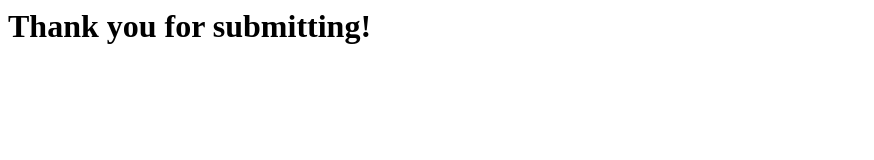
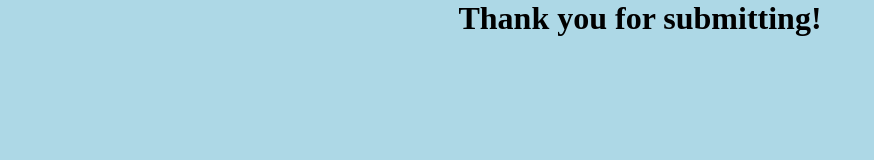
Before and after one commit to gvpalma/MIS3371-extracredit, a plain HTML site: page extracredit-thankyou.html in a window 1280 px wide. Shown: the whole page, without its empty margins (0-874 px from the left). Drawn offline with Linux system fonts and the light colour scheme.

Commit message:
Update extracredit-thankyou.html

```diff
--- a/extracredit-thankyou.html
+++ b/extracredit-thankyou.html
@@ -1,5 +1,5 @@
   <html>
-    <link href="style4.css" rel="stylesheet">
+    <link href="extracredit.css" rel="stylesheet">
     <body>
 <h1>Thank you for submitting!</h1>
     <body>
```
